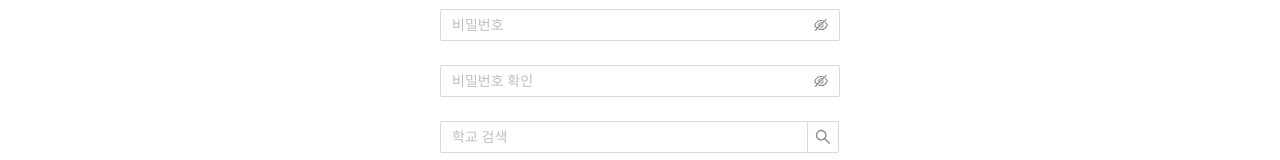
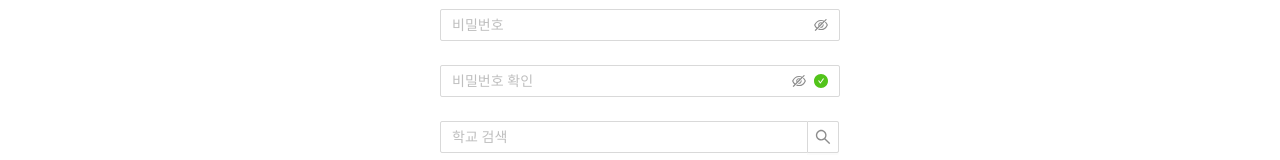
Before and after one commit to taewankang/elekant_front, a React (Create React App) app in the folder front/: page /signup in a window 1280 px wide. Shown: the part 261-421 px from the top of the page. Built offline with nearby package versions, Linux system fonts and the light colour scheme.

Commit message:
Update SignUpContent.js

```diff
--- a/front/src/component/signUp/SignUpContent.js
+++ b/front/src/component/signUp/SignUpContent.js
@@ -15,9 +15,16 @@ const SignUpContent = () => {
   const [password, setPw] = useState("");
   const [pw_check, setCheck] = useState("");
   const [mail, setMail] = useState("");
-  const [same, setSame] = useState(false);
 
-  useEffect(() => {}, [password, pw_check]);
+  const [status, setStatus] = useState("error");
+
+  useEffect(() => {
+    if (password === pw_check) setStatus("success");
+    else {
+      setStatus("error");
+    }
+  }, [pw_check]);
+
   const onChange = (e) => {
     if (e.target.id === "basic_username") {
       setId(e.target.value);
@@ -25,7 +32,6 @@ const SignUpContent = () => {
       setPw(e.target.value);
     } else if (e.target.id === "basic_password_check") {
       setCheck(e.target.value);
-      if (pw_check === password) setSame(true);
     } else if (e.target.id === "basic_mail") {
       setMail(e.target.value);
     }
@@ -62,6 +68,11 @@ const SignUpContent = () => {
                 name="password_check"
                 value={pw_check}
                 onChange={onChange}
+                hasFeedback
+                validateStatus={status}
+                rules={[
+                  { required: true, message: "비밀번호를 다시 입력해주세요" },
+                ]}
               >
                 <Input.Password placeholder="비밀번호 확인" />
               </Form.Item>
```
